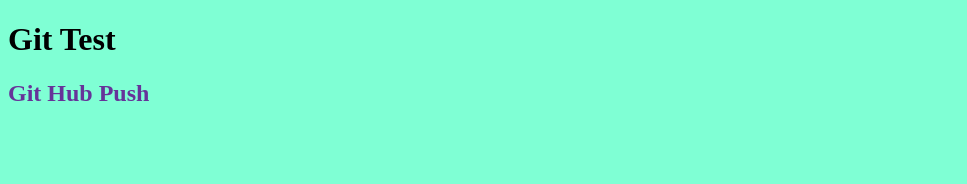
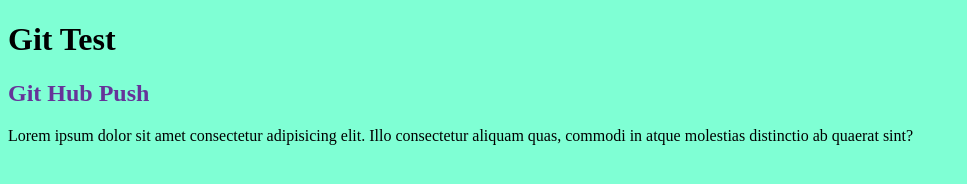
Before and after one commit to Hannyam/GitTesting, a plain HTML site: page index.html in a window 1280 px wide. Shown: the whole page, without its empty margins (0-967 px from the left). Drawn offline with Linux system fonts and the light colour scheme.

Commit message:
add paragraph

```diff
--- a/index.html
+++ b/index.html
@@ -9,5 +9,6 @@
     <body>
         <h1>Git Test</h1>
         <h2>Git Hub Push</h2>
+        <p>Lorem ipsum dolor sit amet consectetur adipisicing elit. Illo consectetur aliquam quas, commodi in atque molestias distinctio ab quaerat sint?</p>
     </body>
 </html>
```
